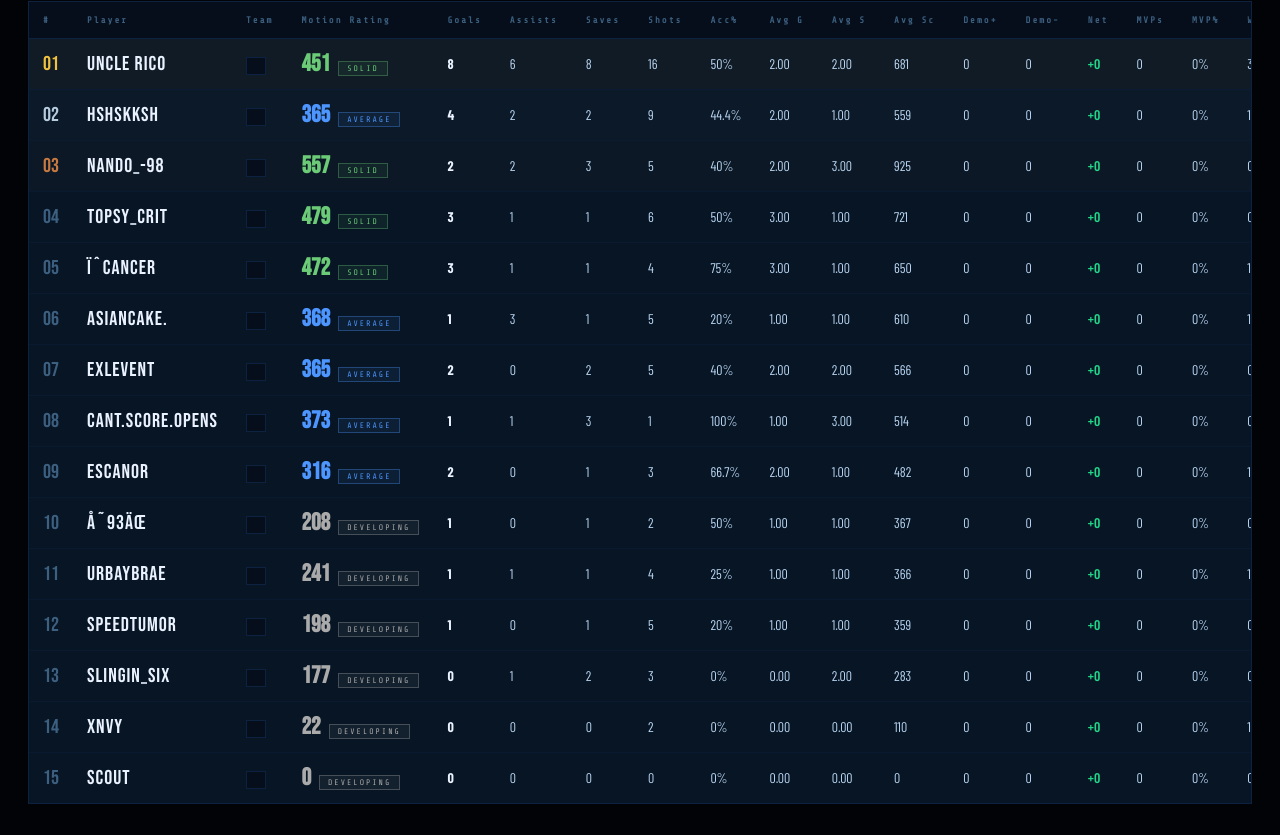
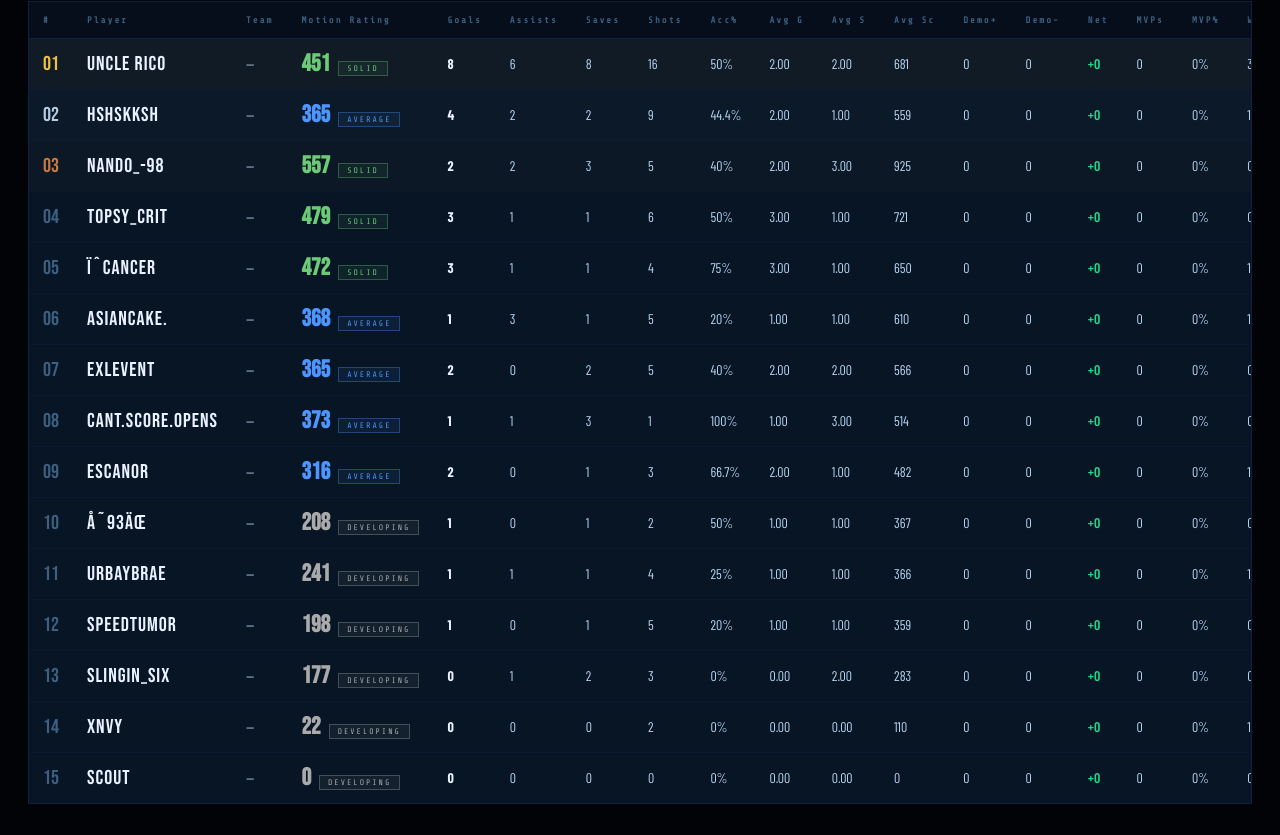
Before and after one commit to MotionCommunity/stats, a plain HTML site: page index.html in a window 1280 px wide. Shown: the part 1105-1940 px from the top of the page. Drawn offline with nearby package versions, Linux system fonts and the light colour scheme; a web font is replaced by a local one.

Commit message:
Stats update — 2026-03-11 20:15 — Motion Inaugural 3v3

```diff
--- a/index.html
+++ b/index.html
@@ -326,7 +326,7 @@ footer{position:relative;z-index:10;border-top:1px solid var(--border);padding:2
 <tbody><tr class='gold-row'>
 <td class='rank gold'>01</td>
 <td><span class='pname'>Uncle Rico</span></td>
-<td><span class='ttag'></span></td>
+<td><span class='dim'>—</span></td>
 <td><span class='mr'><span class='mr-num' style='color:#6bcb77'>451</span><span class='mr-tag' style='color:#6bcb77;border:1px solid #6bcb7755;background:#6bcb7712'>SOLID</span></span></td>
 <td class='hi'>8</td><td class='num'>6</td><td class='num'>8</td>
 <td class='num'>16</td><td class='num'>50%</td>
@@ -339,7 +339,7 @@ footer{position:relative;z-index:10;border-top:1px solid var(--border);padding:2
 <tr class='silver-row'>
 <td class='rank silver'>02</td>
 <td><span class='pname'>Hshskksh</span></td>
-<td><span class='ttag'></span></td>
+<td><span class='dim'>—</span></td>
 <td><span class='mr'><span class='mr-num' style='color:#4d96ff'>365</span><span class='mr-tag' style='color:#4d96ff;border:1px solid #4d96ff55;background:#4d96ff12'>AVERAGE</span></span></td>
 <td class='hi'>4</td><td class='num'>2</td><td class='num'>2</td>
 <td class='num'>9</td><td class='num'>44.4%</td>
@@ -352,7 +352,7 @@ footer{position:relative;z-index:10;border-top:1px solid var(--border);padding:2
 <tr class='bronze-row'>
 <td class='rank bronze'>03</td>
 <td><span class='pname'>NaNdO_-98</span></td>
-<td><span class='ttag'></span></td>
+<td><span class='dim'>—</span></td>
 <td><span class='mr'><span class='mr-num' style='color:#6bcb77'>557</span><span class='mr-tag' style='color:#6bcb77;border:1px solid #6bcb7755;background:#6bcb7712'>SOLID</span></span></td>
 <td class='hi'>2</td><td class='num'>2</td><td class='num'>3</td>
 <td class='num'>5</td><td class='num'>40%</td>
@@ -365,7 +365,7 @@ footer{position:relative;z-index:10;border-top:1px solid var(--border);padding:2
 <tr class=''>
 <td class='rank'>04</td>
 <td><span class='pname'>Topsy_CriT</span></td>
-<td><span class='ttag'></span></td>
+<td><span class='dim'>—</span></td>
 <td><span class='mr'><span class='mr-num' style='color:#6bcb77'>479</span><span class='mr-tag' style='color:#6bcb77;border:1px solid #6bcb7755;background:#6bcb7712'>SOLID</span></span></td>
 <td class='hi'>3</td><td class='num'>1</td><td class='num'>1</td>
 <td class='num'>6</td><td class='num'>50%</td>
@@ -378,7 +378,7 @@ footer{position:relative;z-index:10;border-top:1px solid var(--border);padding:2
 <tr class=''>
 <td class='rank'>05</td>
 <td><span class='pname'>&#207;ˆCancer</span></td>
-<td><span class='ttag'></span></td>
+<td><span class='dim'>—</span></td>
 <td><span class='mr'><span class='mr-num' style='color:#6bcb77'>472</span><span class='mr-tag' style='color:#6bcb77;border:1px solid #6bcb7755;background:#6bcb7712'>SOLID</span></span></td>
 <td class='hi'>3</td><td class='num'>1</td><td class='num'>1</td>
 <td class='num'>4</td><td class='num'>75%</td>
@@ -391,7 +391,7 @@ footer{position:relative;z-index:10;border-top:1px solid var(--border);padding:2
 <tr class=''>
 <td class='rank'>06</td>
 <td><span class='pname'>AsianCake.</span></td>
-<td><span class='ttag'></span></td>
+<td><span class='dim'>—</span></td>
 <td><span class='mr'><span class='mr-num' style='color:#4d96ff'>368</span><span class='mr-tag' style='color:#4d96ff;border:1px solid #4d96ff55;background:#4d96ff12'>AVERAGE</span></span></td>
 <td class='hi'>1</td><td class='num'>3</td><td class='num'>1</td>
 <td class='num'>5</td><td class='num'>20%</td>
@@ -404,7 +404,7 @@ footer{position:relative;z-index:10;border-top:1px solid var(--border);padding:2
 <tr class=''>
 <td class='rank'>07</td>
 <td><span class='pname'>Exlevent</span></td>
-<td><span class='ttag'></span></td>
+<td><span class='dim'>—</span></td>
 <td><span class='mr'><span class='mr-num' style='color:#4d96ff'>365</span><span class='mr-tag' style='color:#4d96ff;border:1px solid #4d96ff55;background:#4d96ff12'>AVERAGE</span></span></td>
 <td class='hi'>2</td><td class='num'>0</td><td class='num'>2</td>
 <td class='num'>5</td><td class='num'>40%</td>
@@ -417,7 +417,7 @@ footer{position:relative;z-index:10;border-top:1px solid var(--border);padding:2
 <tr class=''>
 <td class='rank'>08</td>
 <td><span class='pname'>cant.score.opens</span></td>
-<td><span class='ttag'></span></td>
+<td><span class='dim'>—</span></td>
 <td><span class='mr'><span class='mr-num' style='color:#4d96ff'>373</span><span class='mr-tag' style='color:#4d96ff;border:1px solid #4d96ff55;background:#4d96ff12'>AVERAGE</span></span></td>
 <td class='hi'>1</td><td class='num'>1</td><td class='num'>3</td>
 <td class='num'>1</td><td class='num'>100%</td>
@@ -430,7 +430,7 @@ footer{position:relative;z-index:10;border-top:1px solid var(--border);padding:2
 <tr class=''>
 <td class='rank'>09</td>
 <td><span class='pname'>ESCANOR</span></td>
-<td><span class='ttag'></span></td>
+<td><span class='dim'>—</span></td>
 <td><span class='mr'><span class='mr-num' style='color:#4d96ff'>316</span><span class='mr-tag' style='color:#4d96ff;border:1px solid #4d96ff55;background:#4d96ff12'>AVERAGE</span></span></td>
 <td class='hi'>2</td><td class='num'>0</td><td class='num'>1</td>
 <td class='num'>3</td><td class='num'>66.7%</td>
@@ -443,7 +443,7 @@ footer{position:relative;z-index:10;border-top:1px solid var(--border);padding:2
 <tr class=''>
 <td class='rank'>10</td>
 <td><span class='pname'>&#197;˜93&#196;œ</span></td>
-<td><span class='ttag'></span></td>
+<td><span class='dim'>—</span></td>
 <td><span class='mr'><span class='mr-num' style='color:#aaaaaa'>208</span><span class='mr-tag' style='color:#aaaaaa;border:1px solid #aaaaaa55;background:#aaaaaa12'>DEVELOPING</span></span></td>
 <td class='hi'>1</td><td class='num'>0</td><td class='num'>1</td>
 <td class='num'>2</td><td class='num'>50%</td>
@@ -456,7 +456,7 @@ footer{position:relative;z-index:10;border-top:1px solid var(--border);padding:2
 <tr class=''>
 <td class='rank'>11</td>
 <td><span class='pname'>urbaybrae</span></td>
-<td><span class='ttag'></span></td>
+<td><span class='dim'>—</span></td>
 <td><span class='mr'><span class='mr-num' style='color:#aaaaaa'>241</span><span class='mr-tag' style='color:#aaaaaa;border:1px solid #aaaaaa55;background:#aaaaaa12'>DEVELOPING</span></span></td>
 <td class='hi'>1</td><td class='num'>1</td><td class='num'>1</td>
 <td class='num'>4</td><td class='num'>25%</td>
@@ -469,7 +469,7 @@ footer{position:relative;z-index:10;border-top:1px solid var(--border);padding:2
 <tr class=''>
 <td class='rank'>12</td>
 <td><span class='pname'>SpeedTumor</span></td>
-<td><span class='ttag'></span></td>
+<td><span class='dim'>—</span></td>
 <td><span class='mr'><span class='mr-num' style='color:#aaaaaa'>198</span><span class='mr-tag' style='color:#aaaaaa;border:1px solid #aaaaaa55;background:#aaaaaa12'>DEVELOPING</span></span></td>
 <td class='hi'>1</td><td class='num'>0</td><td class='num'>1</td>
 <td class='num'>5</td><td class='num'>20%</td>
@@ -482,7 +482,7 @@ footer{position:relative;z-index:10;border-top:1px solid var(--border);padding:2
 <tr class=''>
 <td class='rank'>13</td>
 <td><span class='pname'>Slingin_Six</span></td>
-<td><span class='ttag'></span></td>
+<td><span class='dim'>—</span></td>
 <td><span class='mr'><span class='mr-num' style='color:#aaaaaa'>177</span><span class='mr-tag' style='color:#aaaaaa;border:1px solid #aaaaaa55;background:#aaaaaa12'>DEVELOPING</span></span></td>
 <td class='hi'>0</td><td class='num'>1</td><td class='num'>2</td>
 <td class='num'>3</td><td class='num'>0%</td>
@@ -495,7 +495,7 @@ footer{position:relative;z-index:10;border-top:1px solid var(--border);padding:2
 <tr class=''>
 <td class='rank'>14</td>
 <td><span class='pname'>Xnvy</span></td>
-<td><span class='ttag'></span></td>
+<td><span class='dim'>—</span></td>
 <td><span class='mr'><span class='mr-num' style='color:#aaaaaa'>22</span><span class='mr-tag' style='color:#aaaaaa;border:1px solid #aaaaaa55;background:#aaaaaa12'>DEVELOPING</span></span></td>
 <td class='hi'>0</td><td class='num'>0</td><td class='num'>0</td>
 <td class='num'>2</td><td class='num'>0%</td>
@@ -508,7 +508,7 @@ footer{position:relative;z-index:10;border-top:1px solid var(--border);padding:2
 <tr class=''>
 <td class='rank'>15</td>
 <td><span class='pname'>Scout</span></td>
-<td><span class='ttag'></span></td>
+<td><span class='dim'>—</span></td>
 <td><span class='mr'><span class='mr-num' style='color:#aaaaaa'>0</span><span class='mr-tag' style='color:#aaaaaa;border:1px solid #aaaaaa55;background:#aaaaaa12'>DEVELOPING</span></span></td>
 <td class='hi'>0</td><td class='num'>0</td><td class='num'>0</td>
 <td class='num'>0</td><td class='num'>0%</td>
@@ -524,7 +524,7 @@ footer{position:relative;z-index:10;border-top:1px solid var(--border);padding:2
 
 <footer>
   <div class='ft-logo'>MOTI<span>ON</span></div>
-  <div class='ft-meta'>Motion Rating™ &nbsp;·&nbsp; Updated March 11, 2026 · 20:07 UTC &nbsp;·&nbsp; Motion Tournament Series</div>
+  <div class='ft-meta'>Motion Rating™ &nbsp;·&nbsp; Updated March 11, 2026 · 20:15 UTC &nbsp;·&nbsp; Motion Tournament Series</div>
 </footer>
 
 <script>
```
